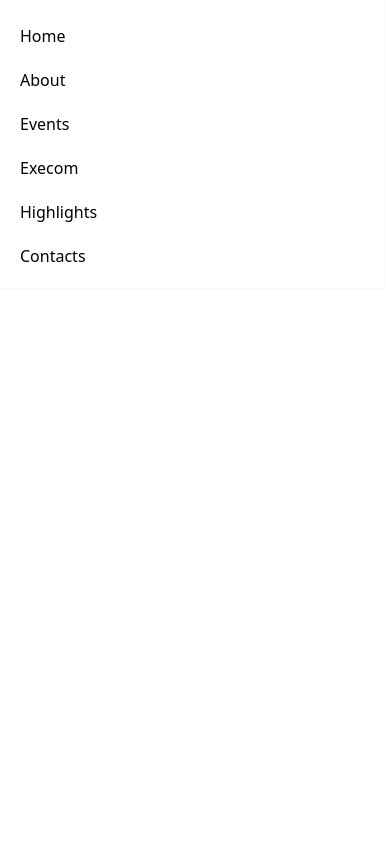
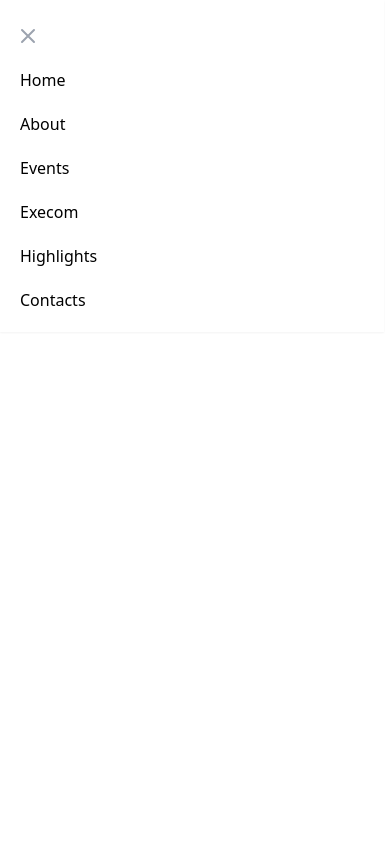
Before and after one commit to harshedabdulla/ieeecusat, a React (Vite) app in the folder ieee2023/: page / in a window 390 px wide. Both pictures are taken after a click on the button "Open main menu". Shown: the top 844 px of the page. Built offline with nearby package versions, Linux system fonts and the light colour scheme.

Commit message:
navbars tweaks 2

```diff
--- a/ieee2023/src/components/Navbar.jsx
+++ b/ieee2023/src/components/Navbar.jsx
@@ -135,7 +135,24 @@ const Navbar = () => {
         variants={menuVariants}
         transition={{ duration: 0.3 }}
       >
-       <div className="w-full max-w-sm px-2 pt-4 pb-3 space-y-1 sm:px-3 shadow-sm">
+        <div className="w-full max-w-sm px-2 pt-4 pb-3 space-y-1 sm:px-3 shadow-sm">
+          <button
+            type="button"
+            className="bg-white inline-flex items-center justify-center p-2 rounded-md text-gray-400 hover:text-gray-500 hover:bg-gray-100 focus:outline-none focus:ring-2 focus:ring-inset focus:ring-blue-500"
+            onClick={toggleMenu}
+          >
+            <span className="sr-only">Close menu</span>
+            <svg
+              className="h-6 w-6"
+              xmlns="http://www.w3.org/2000/svg"
+              fill="none"
+              viewBox="0 0 24 24"
+              stroke="currentColor"
+              aria-hidden="true"
+            >
+              <path strokeLinecap="round" strokeLinejoin="round" strokeWidth={2} d="M6 18L18 6M6 6l12 12" />
+            </svg>
+          </button>
           <Link to="/" className="hover:text-gray-900 block px-3 py-2 text-base">Home</Link>
           <HashLink to="/#about" className="hover:text-gray-900 block px-3 py-2 text-base">About</HashLink>
           <HashLink to="/events" className="hover:text-gray-900 block px-3 py-2 text-base">Events</HashLink>
```
